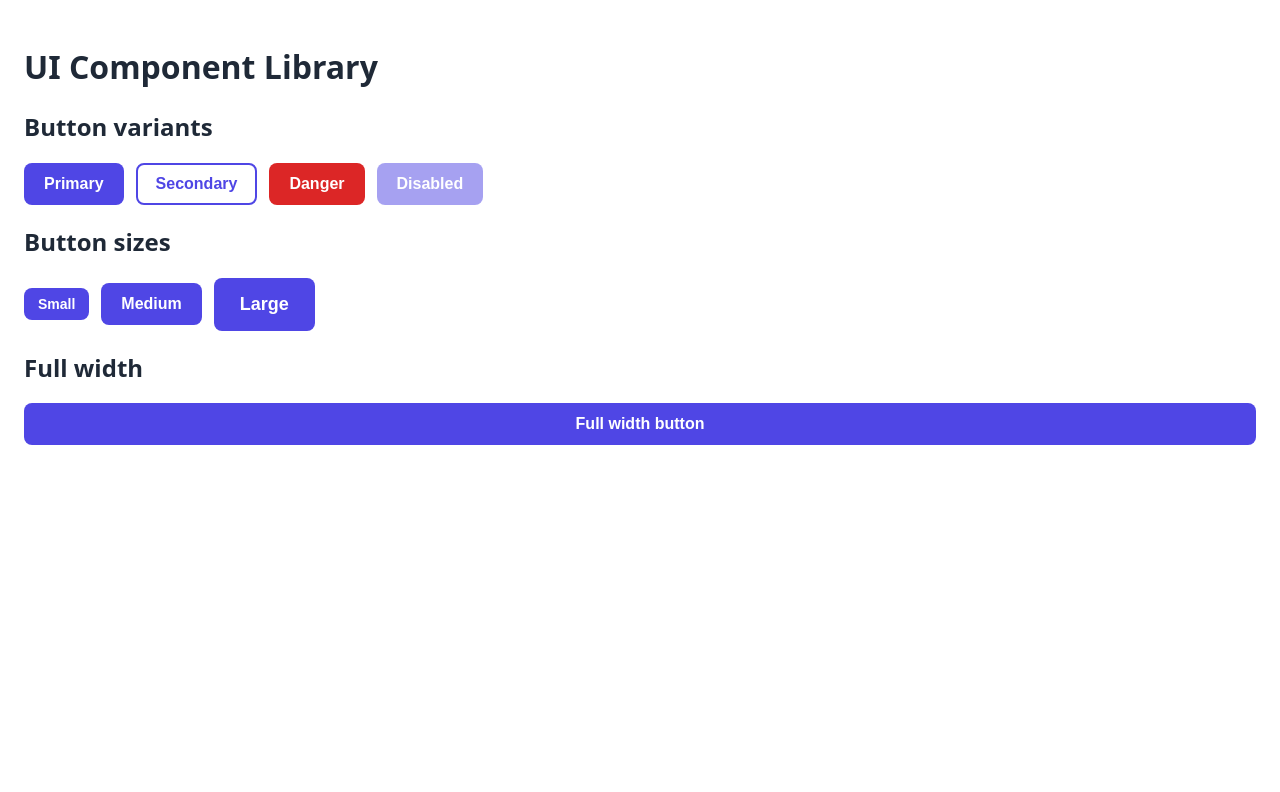
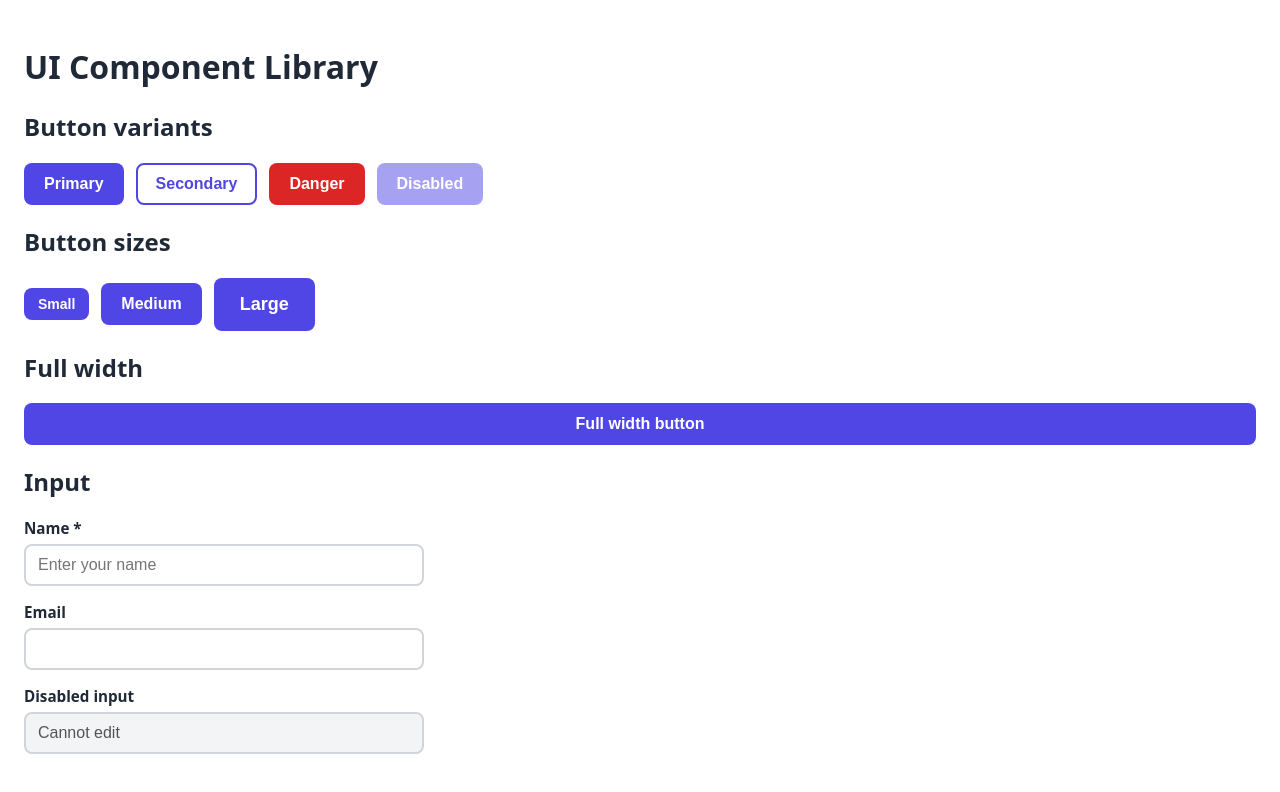
Before and after one commit to adityagunjal644-commits/my-react-app, a React (Vite) app: page / in a window 1280 px wide. Shown: the top 792 px of the page. Built offline with nearby package versions, Linux system fonts and the light colour scheme.

Commit message:
feat: add Input component

```diff
--- a/src/App.jsx
+++ b/src/App.jsx
@@ -1,7 +1,11 @@
-import { Button } from './components';
+import { useState } from 'react';
+import { Button, Input } from './components';
 import './App.css';
 
 function App() {
+  const [name, setName] = useState('');
+  const [email, setEmail] = useState('');
+
   return (
     <main style={{ padding: 24 }}>
       <h1>UI Component Library</h1>
@@ -30,6 +34,30 @@ function App() {
 
       <h2>Full width</h2>
       <Button fullWidth>Full width button</Button>
+
+      <h2>Input</h2>
+      <div style={{ display: 'grid', gap: 16 }}>
+        <Input
+          label="Name"
+          value={name}
+          onChange={(e) => setName(e.target.value)}
+          placeholder="Enter your name"
+          required
+        />
+        <Input
+          label="Email"
+          type="email"
+          value={email}
+          onChange={(e) => setEmail(e.target.value)}
+          error={email && !email.includes('@') ? 'Enter a valid email' : ''}
+        />
+        <Input
+          label="Disabled input"
+          value="Cannot edit"
+          onChange={() => {}}
+          disabled
+        />
+      </div>
     </main>
   );
 }
--- a/src/components/Input/Input.css
+++ b/src/components/Input/Input.css
@@ -0,0 +1,39 @@
+.field {
+  display: flex;
+  flex-direction: column;
+  gap: 6px;
+  max-width: 400px;
+}
+
+.field-label {
+  font-weight: 600;
+  font-size: 0.95rem;
+}
+
+.field-input {
+  padding: 10px 12px;
+  border: 2px solid #d1d5db;
+  border-radius: var(--radius);
+  font-size: 1rem;
+}
+
+.field-input:focus-visible {
+  outline: 3px solid #93c5fd;
+  outline-offset: 1px;
+  border-color: var(--color-primary);
+}
+
+.field-input-error {
+  border-color: var(--color-danger);
+}
+
+.field-input:disabled {
+  background: #f3f4f6;
+  cursor: not-allowed;
+}
+
+.field-error {
+  margin: 0;
+  color: var(--color-danger);
+  font-size: 0.875rem;
+}
--- a/src/components/Input/Input.jsx
+++ b/src/components/Input/Input.jsx
@@ -0,0 +1,46 @@
+import { useId } from 'react';
+import './Input.css';
+
+function Input({
+  label,
+  value,
+  onChange,
+  type = 'text',
+  placeholder = '',
+  error = '',
+  required = false,
+  disabled = false,
+}) {
+  const id = useId();
+  const errorId = `${id}-error`;
+
+  return (
+    <div className="field">
+      <label htmlFor={id} className="field-label">
+        {label}
+        {required && <span aria-hidden="true"> *</span>}
+      </label>
+
+      <input
+        id={id}
+        className={`field-input ${error ? 'field-input-error' : ''}`}
+        type={type}
+        value={value}
+        onChange={onChange}
+        placeholder={placeholder}
+        required={required}
+        disabled={disabled}
+        aria-invalid={error ? 'true' : 'false'}
+        aria-describedby={error ? errorId : undefined}
+      />
+
+      {error && (
+        <p id={errorId} className="field-error" role="alert">
+          {error}
+        </p>
+      )}
+    </div>
+  );
+}
+
+export default Input;
--- a/src/components/index.js
+++ b/src/components/index.js
@@ -1 +1,2 @@
 export { default as Button } from './Button/Button';
+export { default as Input } from './Input/Input';
```
